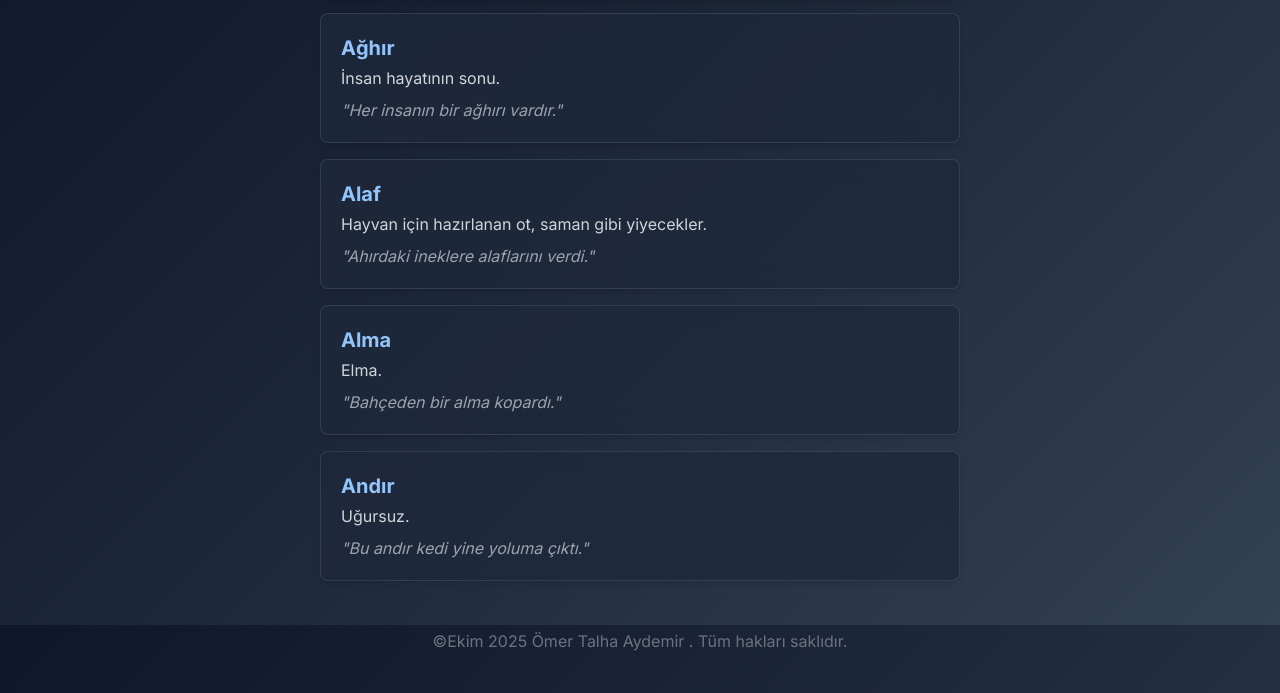
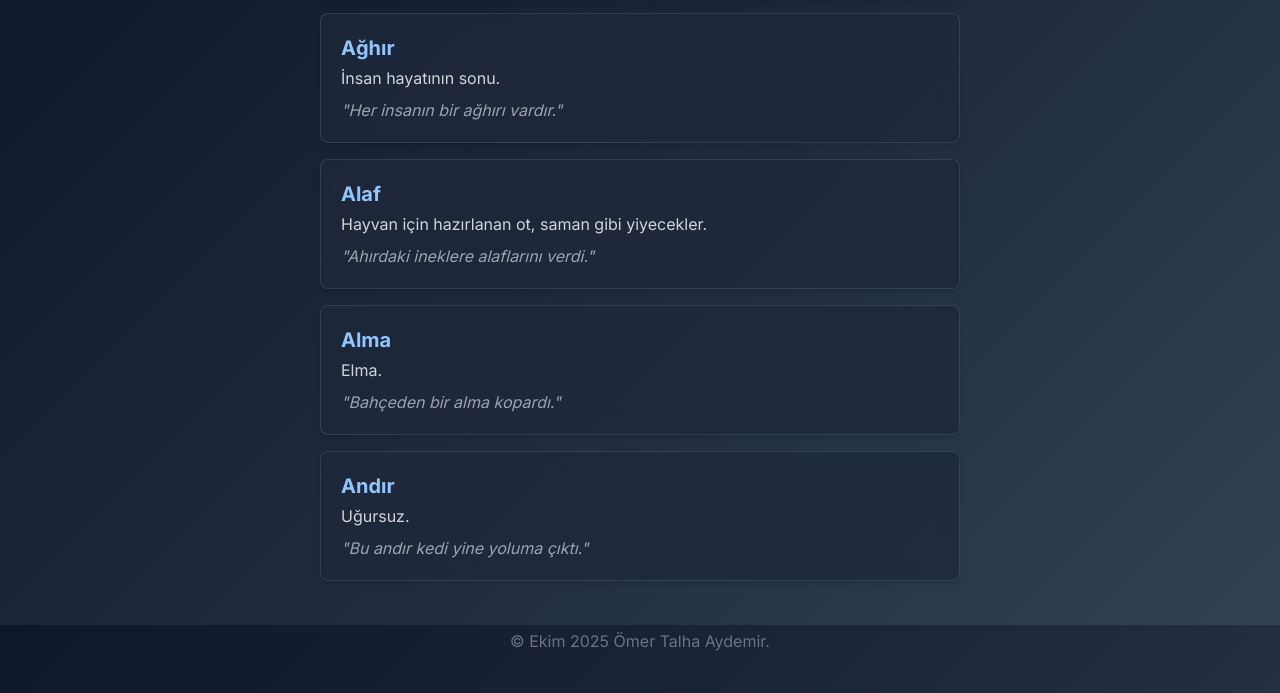
Before and after one commit to omertlhaydmr/karsardahansozluk.github.io, a plain HTML site: page index.html in a window 1280 px wide. Shown: the part 975-1668 px from the top of the page. Drawn offline with nearby package versions, Linux system fonts and the light colour scheme.

Commit message:
Update index.html

```diff
--- a/index.html
+++ b/index.html
@@ -160,7 +160,7 @@
         </main>
 
         <footer class="text-center text-gray-500 mt-12 mb-6">
-            <p>&copy;Ekim 2025 Ömer Talha Aydemir . Tüm hakları saklıdır.</p>
+            <p>&copy; Ekim 2025 Ömer Talha Aydemir.</p>
         </footer>
 
     </div>
```
